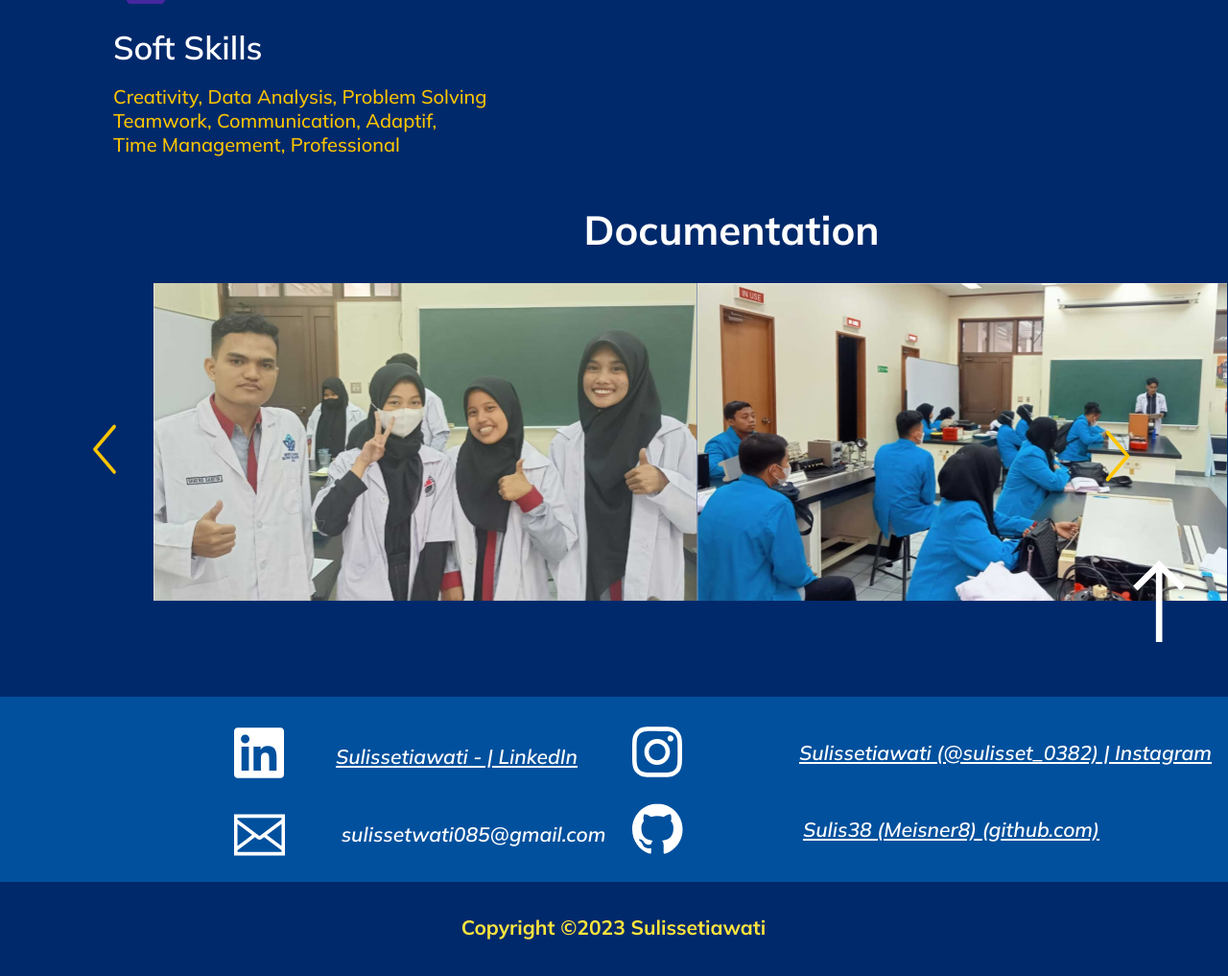
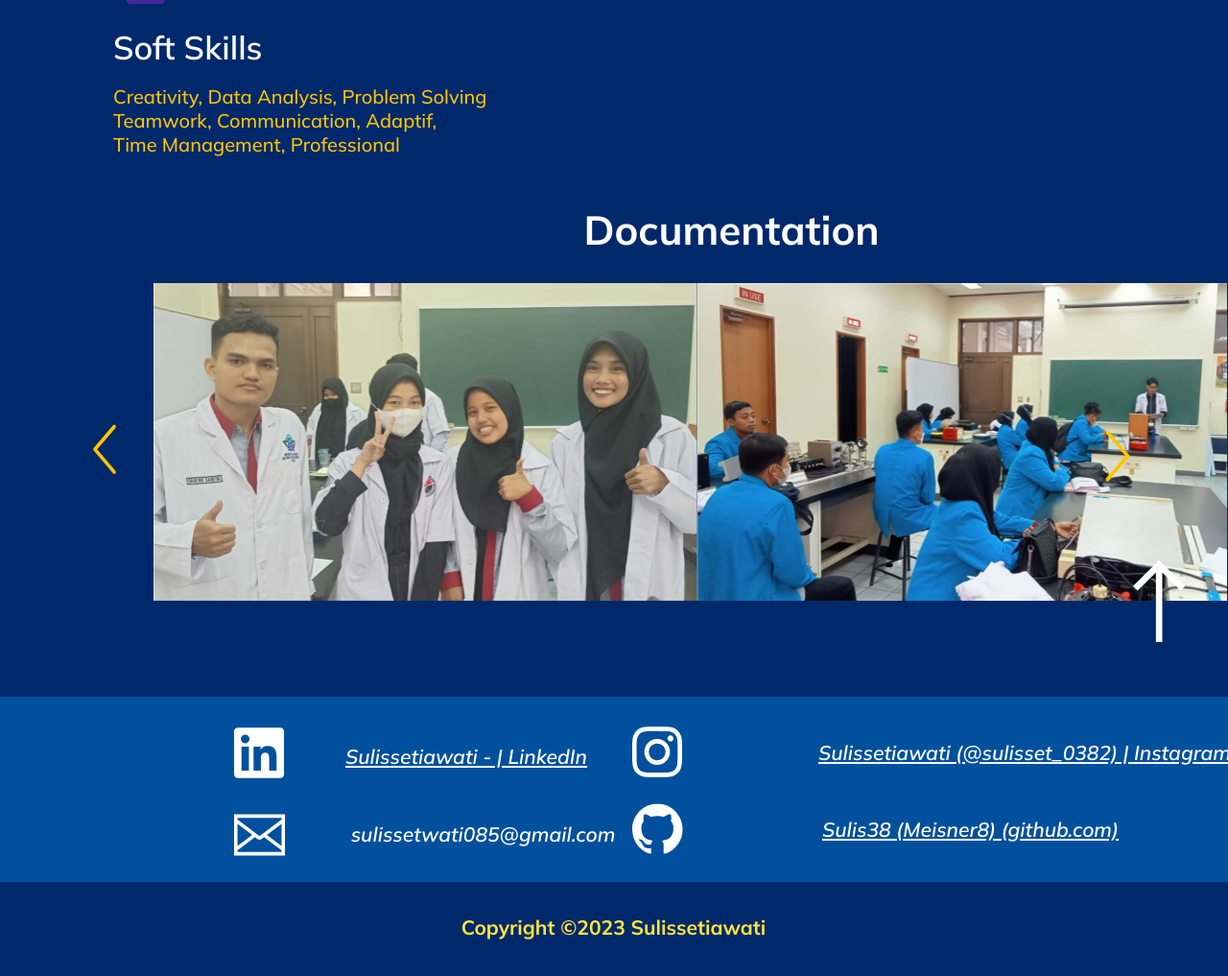
Before and after one commit to Sulis38/portofolio-sulissetiawati, a website built with Parcel: page index.html in a window 1280 px wide. Shown: the part 1526-2543 px from the top of the page at 96% size. Built offline with nearby package versions, Linux system fonts and the light colour scheme.

Commit message:
Update index.css

```diff
--- a/index.css
+++ b/index.css
@@ -499,7 +499,7 @@
 .sulis38-meisner8-githubcom {
   position: absolute;
   top: 2359px;
-  left: 810px;
+  left: 830px;
   font-size: var(--font-size-2xl);
   text-decoration: underline;
   display: flex;
@@ -514,7 +514,7 @@
 }
 .sulissetiawati-sulisset-0382 {
   top: 2279px;
-  left: 826px;
+  left: 846px;
   text-decoration: underline;
   font-style: italic;
   width: 444px;
@@ -534,7 +534,7 @@
 }
 .sulissetiawati- {
   top: 2287px;
-  left: 330px;
+  left: 340px;
   text-decoration: underline;
   font-style: italic;
   width: 292px;
@@ -542,7 +542,7 @@
 }
 .sulissetwati085gmailcom {
   top: 2374px;
-  left: 346px;
+  left: 356px;
   width: 295px;
   height: 42px;
 }
```
